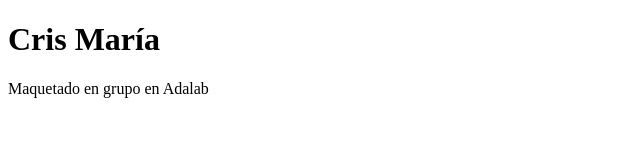
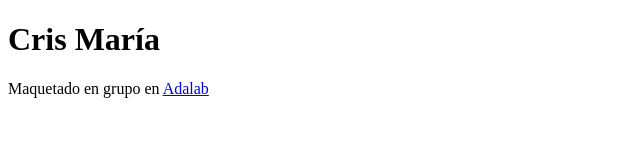
Before and after one commit to Mariaguerrero95/ejercicio-cris-maria, a plain HTML site: page index.html in a window 1280 px wide. Shown: the full height of the page, 0-640 px from the left. Drawn offline with Linux system fonts and the light colour scheme.

Commit message:
footer changed

```diff
--- a/index.html
+++ b/index.html
@@ -14,7 +14,9 @@
         <section class="contenido"></section>
     </main>
     <footer>
-        <p>Maquetado en grupo en Adalab</p>
+        <p>Maquetado en grupo en
+            <a href="https://landing.adalab.es/sql-bootcamps-online?utm_term=adalab&utm_campaign=ESP_GOOGLE_SEARCH_BRAND_CONV&utm_source=google&utm_medium=cpc&hsa_acc=5177828897&hsa_cam=20252484154&hsa_grp=165305917374&hsa_ad=711552043340&hsa_src=g&hsa_tgt=kwd-388755797446&hsa_kw=adalab&hsa_mt=e&hsa_net=adwords&hsa_ver=3&gad_source=1&gclid=Cj0KCQjw3vO3BhCqARIsAEWblcBeYn0kmciy89rLRyzgMRTK1e0Yo4v1nV-o1Zfpaehu78oy8NoSDoIaAm8PEALw_wcB">Adalab</a>
+        </p>
     </footer>
 </body>
 </html>
```
